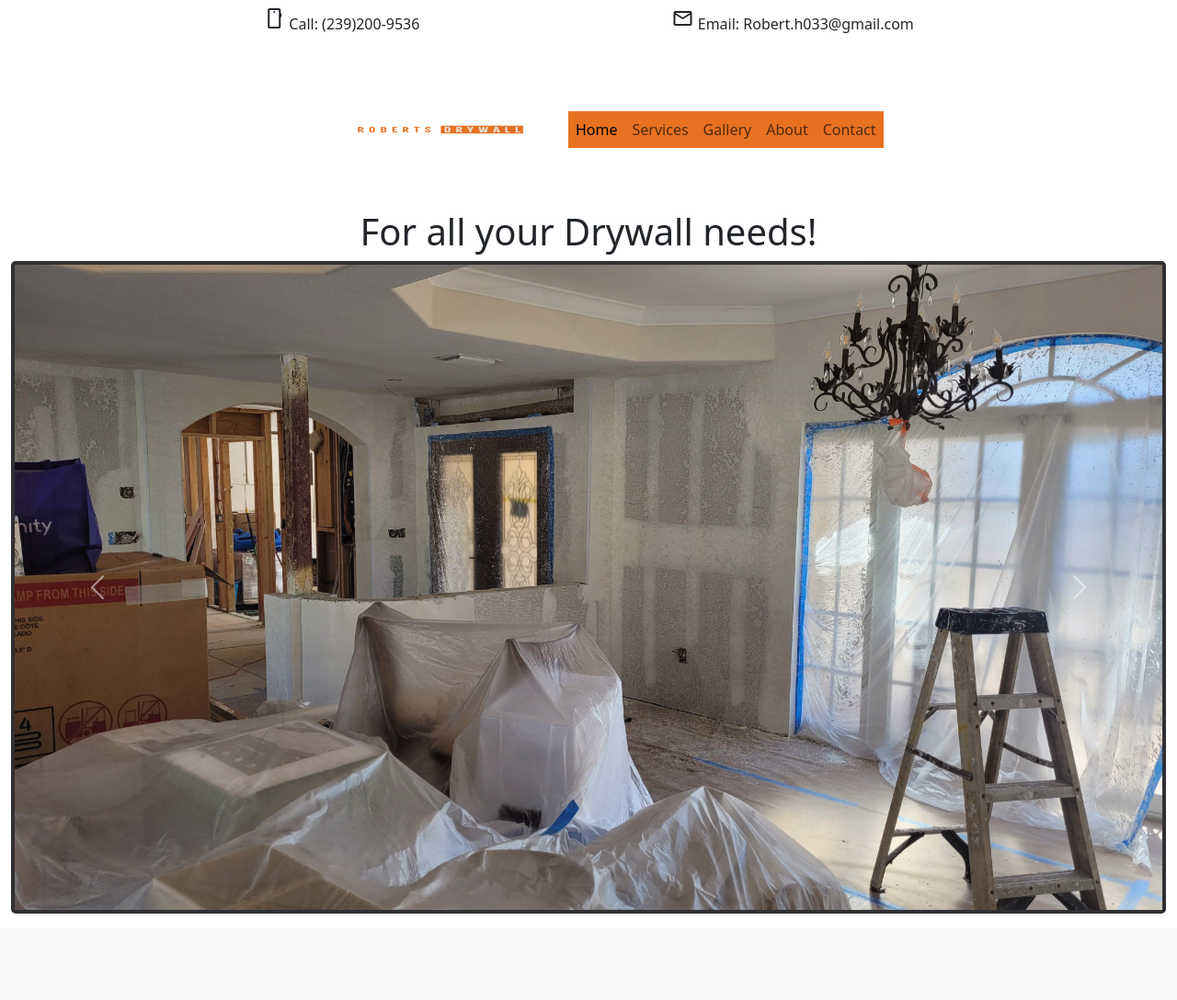
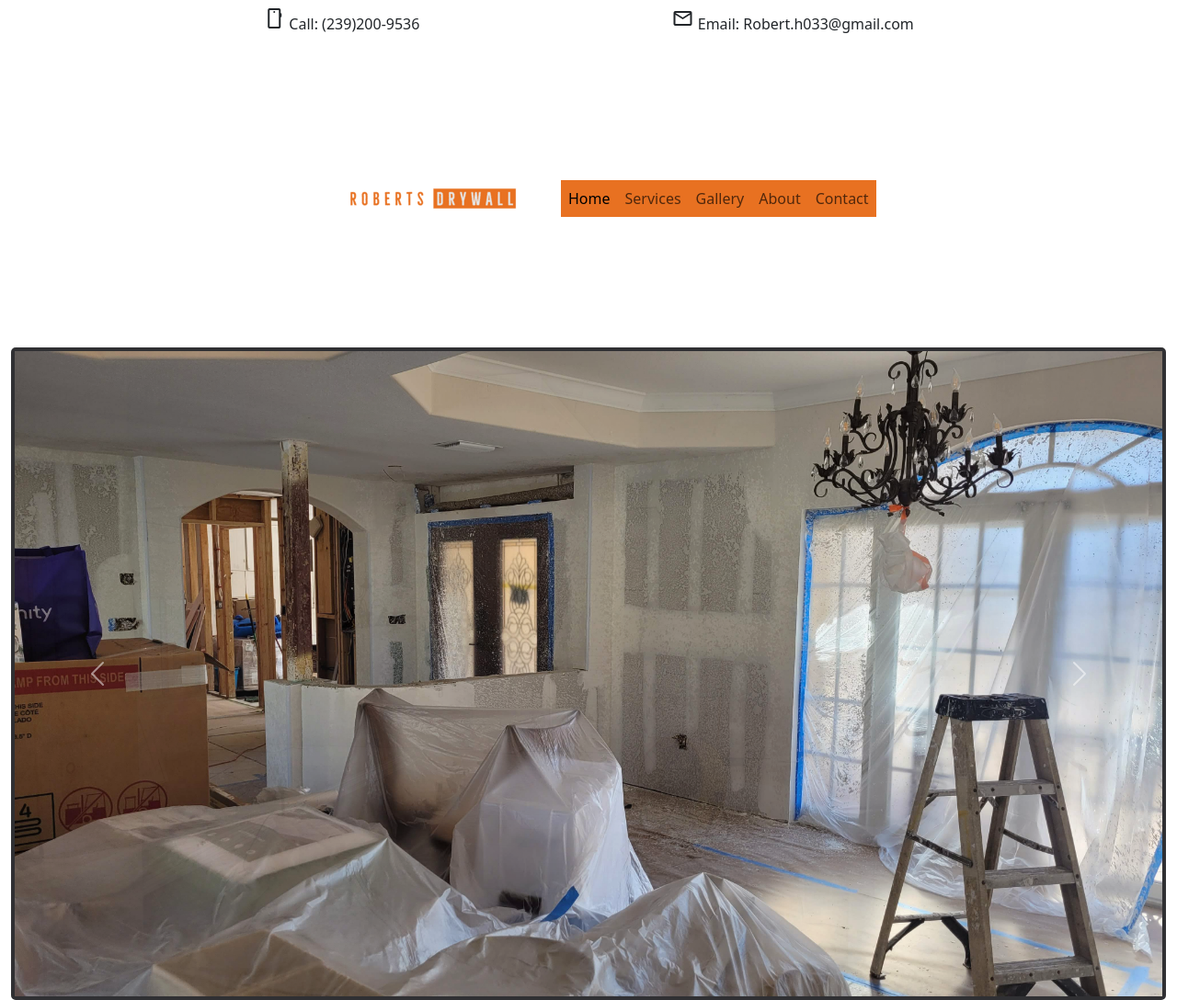
Before and after one commit to JRT96/Drywall-Website, a plain HTML site: page index.html in a window 1280 px wide. Shown: the top 1088 px of the page at 92% size. Drawn offline with nearby package versions, Linux system fonts and the light colour scheme.

Commit message:
udpated html code

```diff
--- a/index.html
+++ b/index.html
@@ -21,7 +21,7 @@
         </div>
     </header>
     <header-nav class="container-fluid d-flex p-4 justify-content-center">
-        <nav class="navbar navbar-expand-lg p-2 w-50" id="navabr">
+        <nav class="navbar navbar-expand-lg w-50" id="navabr">
             <div class="container-fluid">
                 <a class="navbar-brand"><img id="logo" src="/Roberts Drywall-logos/Roberts Drywall-logos_transparent (2).png"></a>
                 <button class="navbar-toggler" type="button" data-bs-toggle="collapse" data-bs-target="#navbarNav"
@@ -41,7 +41,6 @@
         </nav>
     </header-nav>
     <section class="container-fluid d-flex flex-column align-items-center mb-3">
-        <h1>For all your Drywall needs!</h1>
         <div class="carousel slide carousel-fade w-100" id="imgCarousel" data-bs-ride="carousel">
             <div class="carousel-inner">
                 <div class="carousel-item active ml-10" id="workPictures">
--- a/style.css
+++ b/style.css
@@ -3,8 +3,8 @@
 }
 
 #logo {
-    width: 250px;
-    height: 100px;
+    width: auto;
+    height: auto;
 }
 .carousel-item {
     border: 4px solid rgba(1, 1, 4, 0.799);
```
